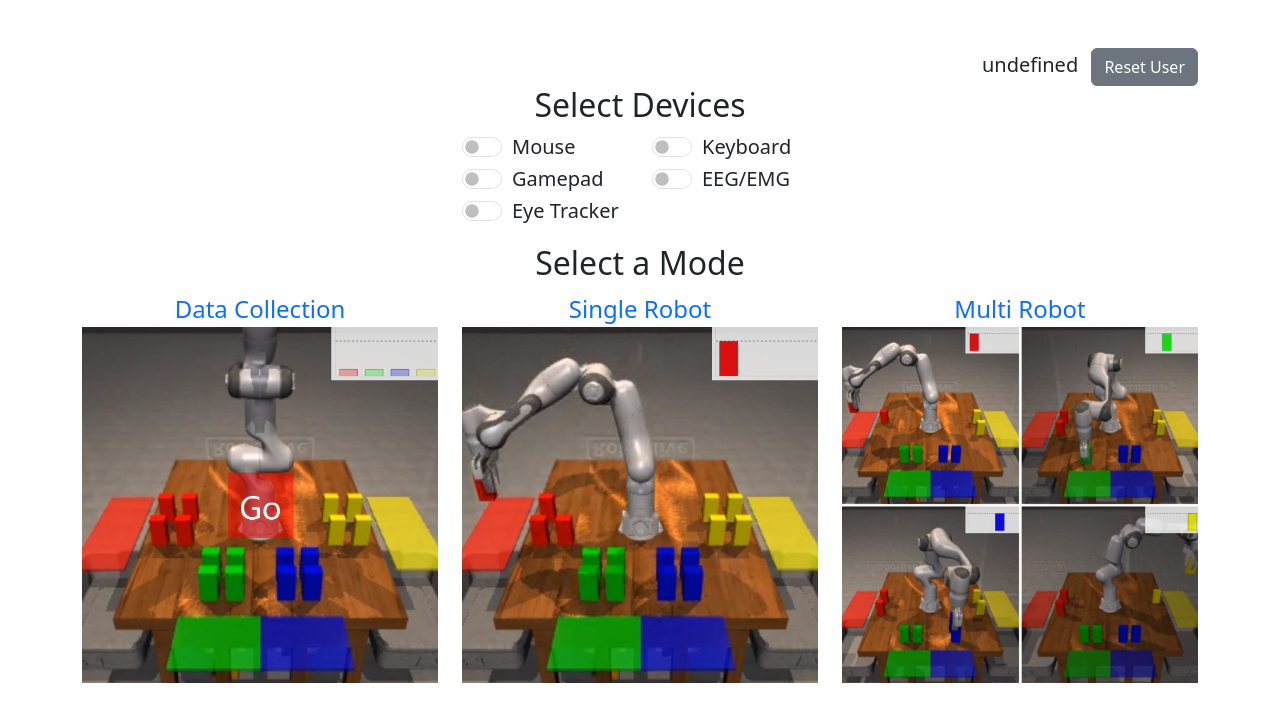
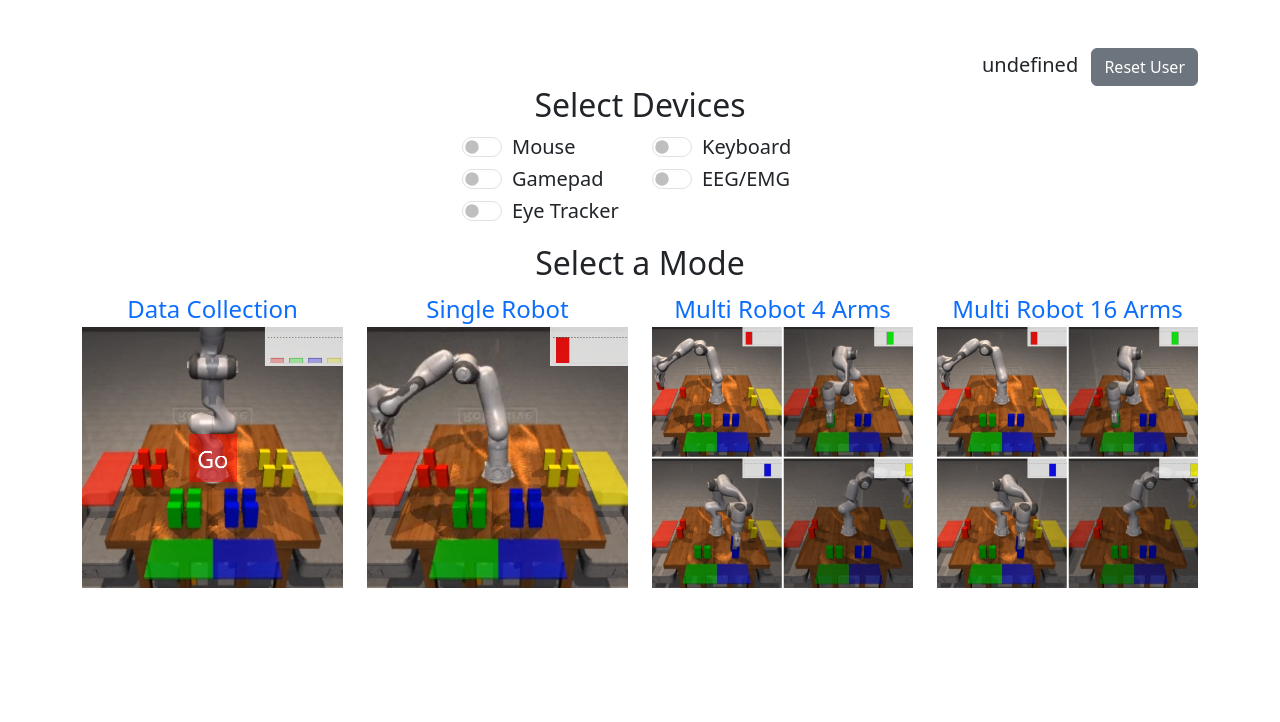
Before and after one commit to arayabrain/multiagent-bmi-webui-collab, a FastAPI app: page / in a window 1280 px wide. Shown: the top 722 px of the page. Run offline with FastAPI, Linux system fonts and the light colour scheme; the visitor is signed in with stand-in values (Sample User, id 1); parts of the project's set-up code (start-up, migrations or seed data) failed here and were passed over.

Commit message:
Added Multi Robot 4 and 16 at Index page; Updated app.html template and style to support 4, 8, 16 robots environments; added endpoint and page serving logic for the Multi robot 8 and 16 modes in main.py

```diff
--- a/app/main.py
+++ b/app/main.py
@@ -59,10 +59,14 @@ env_info = {
         "num_agents": 1,
     },
     "single-robot": {
-        "env_id": "FrankaPickPlaceSingle4Col-v1",
+        "env_id": "FrankaProcedural1Robots4Col-v0",
         "num_agents": 1,
     },
     "multi-robot": {
+        "env_id": "FrankaProcedural4Robots4Col-v0",
+        "num_agents": 4,
+    },
+    "multi-robot-16": {
         "env_id": "FrankaProcedural16Robots4Col-v0",
         "num_agents": 16,
     },
@@ -138,6 +142,9 @@ async def single_robot(request: Request):
 async def multi_robot(request: Request):
     return await task_page(request, "multi-robot")
 
+@app.get("/multi-robot-16")
+async def multi_robot_16(request: Request):
+    return await task_page(request, "multi-robot-16")
 
 @sio.event
 async def connect(sid, environ):
--- a/app/templates/app.html
+++ b/app/templates/app.html
@@ -18,7 +18,7 @@
 <body>
     <div id="cursor"></div>
     <div class="container justify-content-center align-items-center">
-        <div class="video-grid">
+        <div class="video-grid-base video-grid-{{numAgents}}">
             <!-- camera images -->
             {% for i in range(numAgents) %}
             <div class="video-container">
--- a/app/templates/index.html
+++ b/app/templates/index.html
@@ -71,22 +71,29 @@
             </div>
         </div>
         <div class="row justify-content-center">
-            <div class="col-md-4 text-center">
+            <div class="col-md-3 text-center">
                 <a href="/data-collection" class="mode-link hover-effect text-decoration-none">
                     <div class="fs-4 link-text">Data Collection</div>
                     <img src="/static/img/data_collection.png" alt="Data Collection" class="img-fluid">
                 </a>
             </div>
-            <div class="col-md-4 text-center">
+            <div class="col-md-3 text-center">
                 <a href="/single-robot" class="mode-link hover-effect text-decoration-none">
                     <div class="fs-4 link-text">Single Robot</div>
                     <img src="/static/img/single_robot.png" alt="Single Robot" class="img-fluid">
                 </a>
             </div>
-            <div class="col-md-4 text-center">
+            <div class="col-md-3 text-center">
                 <a href="/multi-robot" class="mode-link hover-effect text-decoration-none">
-                    <div class="fs-4 link-text">Multi Robot</div>
-                    <img src="/static/img/multi_robot.png" alt="Multi Robot" class="img-fluid">
+                    <div class="fs-4 link-text">Multi Robot 4 Arms</div>
+                    <img src="/static/img/multi_robot.png" alt="Multi Robot 4" class="img-fluid">
+                </a>
+            </div>
+            <div class="col-md-3 text-center">
+                <a href="/multi-robot-16" class="mode-link hover-effect text-decoration-none">
+                    <div class="fs-4 link-text">Multi Robot 16 Arms</div>
+                    <!-- TODO: Update to multiple robots ? -->
+                    <img src="/static/img/multi_robot.png" alt="Multi Robot 16" class="img-fluid">
                 </a>
             </div>
         </div>
```
Also changed, not shown: app/static/style.css (+22 -3 lines).
